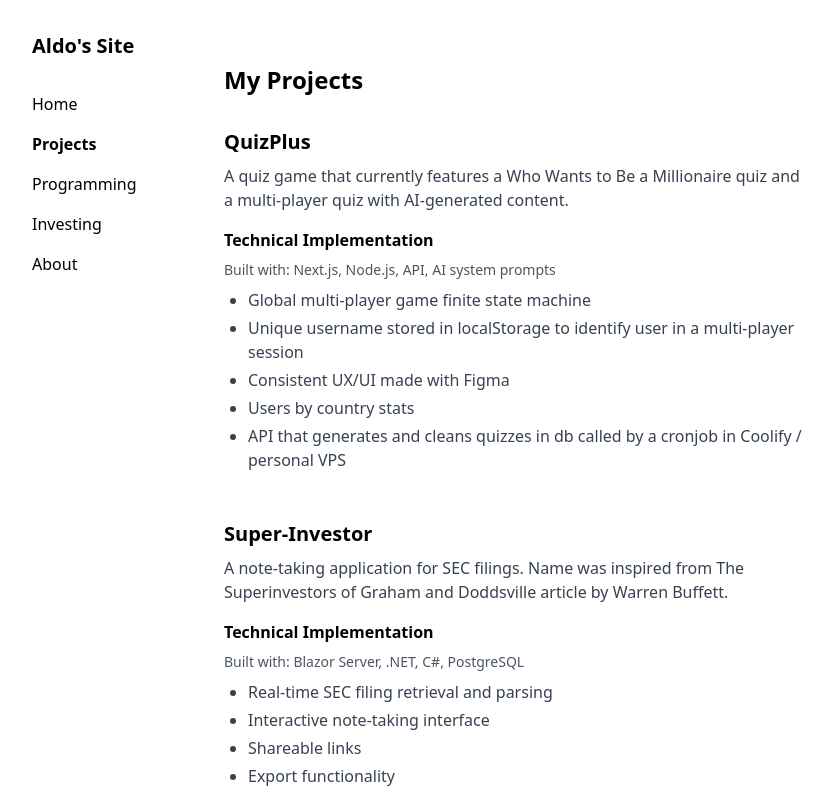
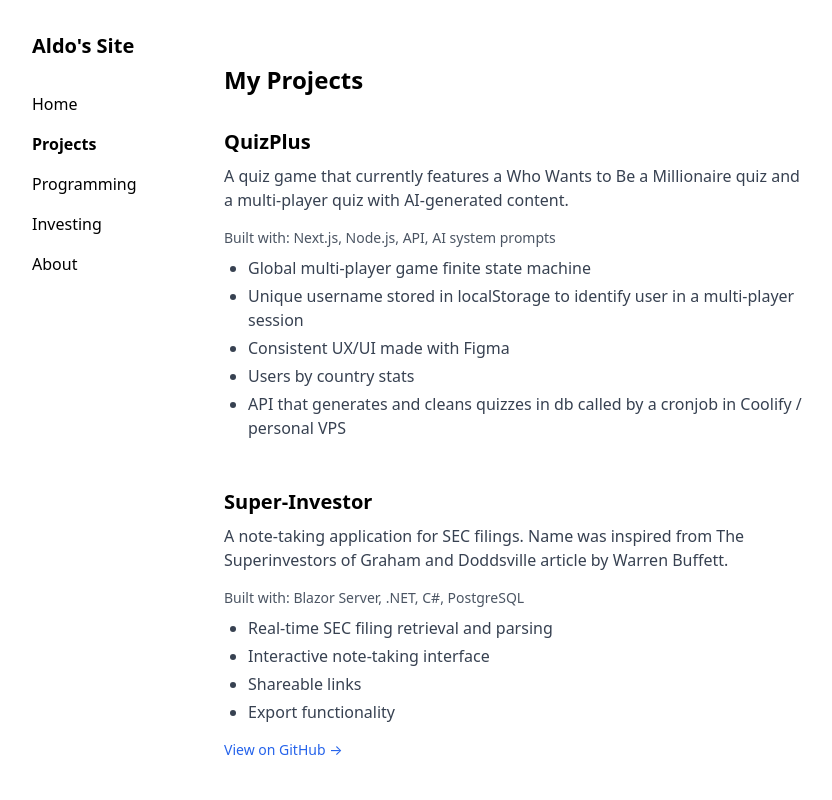
Before and after one commit to aldo-leka/website, a Next.js app: page /projects in a window 1280 px wide. Shown: the top 800 px of the page, without its empty margins (0-832 px from the left). Built offline with nearby package versions, Linux system fonts and the light colour scheme.

Commit message:
small change

```diff
--- a/app/projects/page.tsx
+++ b/app/projects/page.tsx
@@ -16,6 +16,7 @@
     },
     {
         name: 'Super-Investor',
+        url: 'https://superinvestor.aldo.al',
         github: 'https://github.com/aldo-leka/SuperInvestor-public',
         description: 'A note-taking application for SEC filings. Name was inspired from The Superinvestors of Graham and Doddsville article by Warren Buffett.',
         tech: ['Blazor Server', '.NET', 'C#', 'PostgreSQL'],
@@ -62,7 +63,6 @@
                         </div>
 
                         <div>
-                            <h3 className="font-bold mb-2">Technical Implementation</h3>
                             <p className="text-sm text-gray-600 mb-2">
                                 Built with: {project.tech.join(', ')}
                             </p>
```
